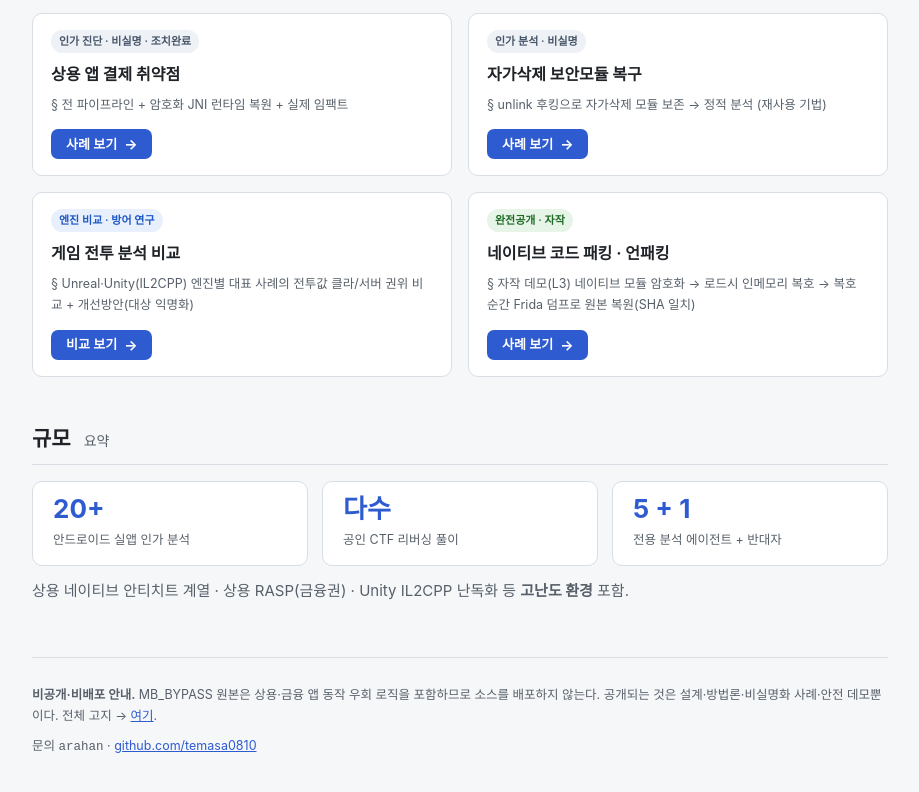
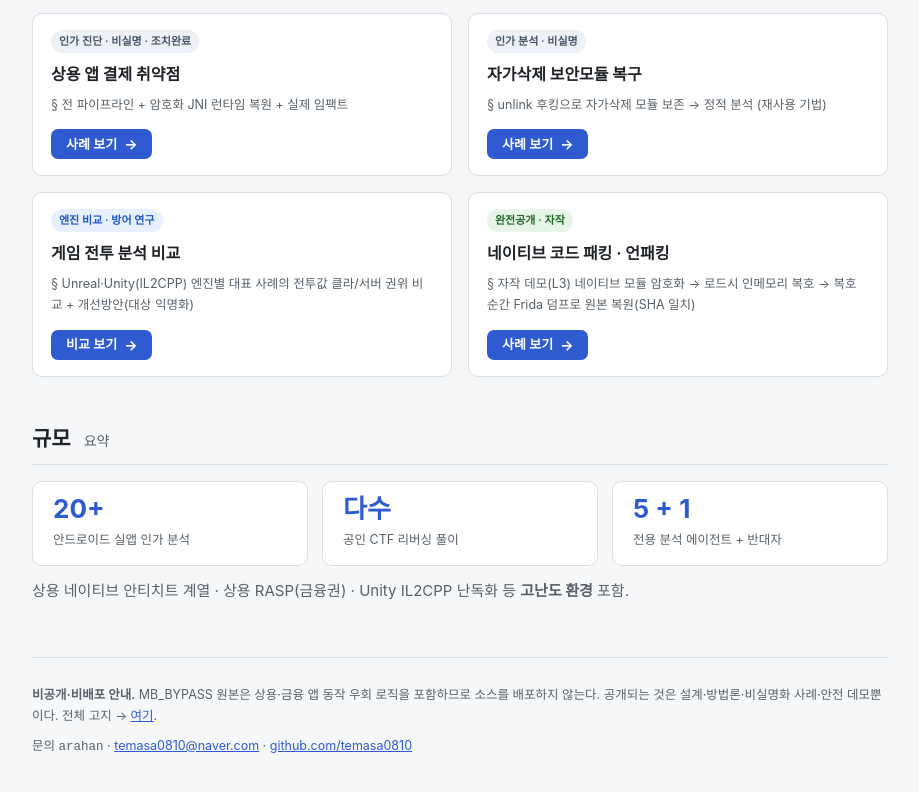
Before and after one commit to temasa0810/arahan_Portfolio, a plain HTML site: page index.html in a window 1280 px wide. Shown: the part 1378-2170 px from the top of the page, without its empty margins (302-1221 px from the left). Drawn offline with Linux system fonts and the light colour scheme.

Commit message:
feat(ui): 연락 경로 추가 — 공개 이메일(naver) mailto (히어로·푸터)
Co-Authored-By: Claude Opus 4.8 <noreply@anthropic.com>
Claude-Session: https://claude.ai/code/session_013DH8DdWfQ74YPJzyYBhGv4

```diff
--- a/index.html
+++ b/index.html
@@ -140,6 +140,7 @@
      Java(jadx)+Native(.so, Ghidra) 탐지 로직을 병렬 분석하고 Frida로 런타임 검증하며,
      실측과 추정을 구분한 평가 리포트를 생성한다.</p>
   <p class="by">작성자 <code>arahan</code> &middot; <a href="https://github.com/temasa0810">github.com/temasa0810</a> &middot;
+     <a href="mailto:temasa0810@naver.com">temasa0810@naver.com</a> &middot;
      <a href="notice.html">윤리·인가 고지</a></p>
 </header>
 
@@ -256,7 +257,7 @@
 <footer>
   <p><b>비공개·비배포 안내.</b> MB_BYPASS 원본은 상용·금융 앱 동작 우회 로직을 포함하므로 소스를 배포하지 않는다.
      공개되는 것은 설계·방법론·비실명화 사례·안전 데모뿐이다. 전체 고지 → <a href="notice.html">여기</a>.</p>
-  <p class="muted">문의 <code>arahan</code> &middot; <a href="https://github.com/temasa0810">github.com/temasa0810</a></p>
+  <p class="muted">문의 <code>arahan</code> &middot; <a href="mailto:temasa0810@naver.com">temasa0810@naver.com</a> &middot; <a href="https://github.com/temasa0810">github.com/temasa0810</a></p>
 </footer>
 
 </main>
```
